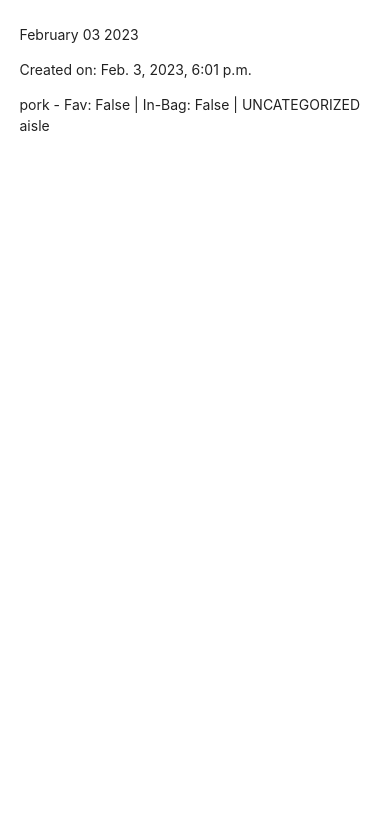
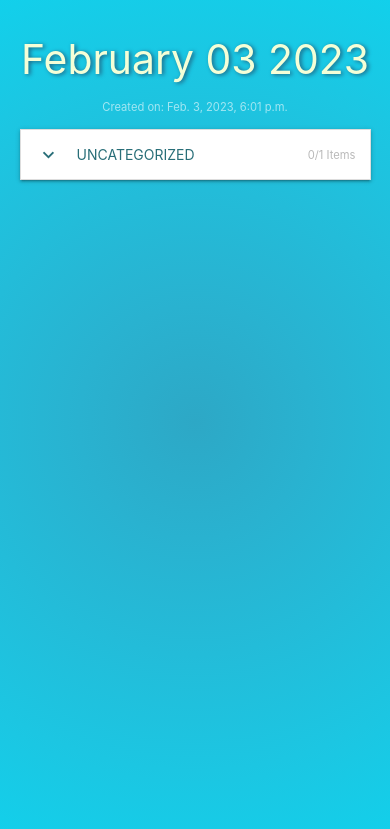
Before and after one commit to jsarko/FoodRewind, a Django app: page /groceries/4 in a window 390 px wide. Shown: the top 829 px of the page. Run offline with Django 4.2, Linux system fonts and the light colour scheme; data comes from the database, SQL or seed files in the repository; both versions use the stored data as it was after the commit; some libraries are stand-ins or nearby versions.

Commit message:
Accordian UX, refactoring, InBag counts

```diff
--- a/grocery_lists/models.py
+++ b/grocery_lists/models.py
@@ -18,3 +18,6 @@ class GroceryItem(models.Model):
 class GroceryList(models.Model):
     name = models.CharField(max_length=100, default=default_grocery_list_name(), unique=True)
     created_on = models.DateTimeField(auto_now=True)
+
+    def __str__(self):
+        return self.name
--- a/grocery_lists/templates/grocery_lists/base.html
+++ b/grocery_lists/templates/grocery_lists/base.html
@@ -7,3 +7,8 @@
 </div>
 <!-- Compiled and minified JavaScript -->
 <script src="https://cdnjs.cloudflare.com/ajax/libs/materialize/1.0.0/js/materialize.min.js"></script>
+<script>
+    $(document).ready(function(){
+        $('.collapsible').collapsible();
+      });
+</script>
--- a/grocery_lists/templates/grocery_lists/grocerylist_detail.html
+++ b/grocery_lists/templates/grocery_lists/grocerylist_detail.html
@@ -1,12 +1,160 @@
 {% extends "grocery_lists/base.html" %}
 {% block content %}
-<p>{{object.name}}</p>
-<p>Created on: {{object.created_on}}</p>
-<ul>
-    {% for item in object.groceries.all %}
-    <li>{{item.name}} - Fav: {{item.is_favorite}} | In-Bag: {{item.in_bag}} | {{item.category}} aisle</li>
-    {% empty %}
-    You haven't added any items to this list.
+<script src="http://ajax.googleapis.com/ajax/libs/jquery/1.9.1/jquery.min.js"></script>
+<style>
+    body {
+        {% comment %} background-image: radial-gradient(circle, #ff6f6f, #fb6968, #f86262, #f45c5b, #f05555); {% endcomment %}
+        {% comment %} background-image: radial-gradient(circle, #148eb0, #0081b3, #0074b3, #1264b0, #3a53a7); {% endcomment %}
+        background-image: radial-gradient(circle, #2da8c6, #29b2d0, #23bcd9, #1cc6e2, #12d0eb);
+    }
+    h3,h5,p {
+        color:white;
+    }
+    h3 {
+        color: #f4ffd7;
+        text-shadow: 2px 1px 4px #1f6180;
+    }
+    label {
+        color: #ffffff96;
+    }
+    .collection a.collection-item {
+        color: #286e78
+    }
+    .collection {
+        border: 3px solid #e4e4e4;
+    }
+    .collapsible-body {
+        padding: unset;
+    }
+    .collapsible-header {
+        color: #286e78;
+        display: block;
+    }
+    .item-count {
+        color: unset;
+        padding-top: 3px;
+        padding-left: 5px;
+        color: #b9b9b9;
+    }
+</style>
+<h3 class="center-align">{{object.name}}</h3>
+<p class="center-align"><label >Created on: {{object.created_on}}</label></p>
+{% regroup object.groceries.all|dictsort:"category" by category as category_list %}
+<ul class="collapsible">
+    {% for category in category_list %}
+        <li>
+            <div
+            id='category-{{ forloop.counter0 }}'
+            class="collapsible-header"
+            onclick="handleAccordianClick('category-{{ forloop.counter0 }}')">
+                <i class="material-icons left">expand_more</i>
+                {{category.grouper}}
+                <label class="item-count right"><span id="id-{{category.grouper}}-item-count">0</span>/{{category.list|length}} Items</label>
+            </div>
+            <div class="collapsible-body">
+                <ul class="collection">
+                    {% for item in category.list %}
+                        <a
+                        id='{{category.grouper}}-item-{{ forloop.counter0 }}'
+                        onclick="placeInBag('{{category.grouper}}-item-{{ forloop.counter0 }}', {{item.id}}, '{{item.name}}', '{{item.category}}')"
+                        href="#!" class="collection-item">
+                            {% if item.in_bag %}
+                            <i class="material-icons left">check_box</i>{{item.name|title}}
+                            {% else %}
+                            <i class="material-icons left">check_box_outline_blank</i>{{item.name|title}}
+                            {% endif %}
+                        </a>
+                    {% endfor %}
+                </ul>
+            </div>
+        </li>
+        </li>
     {% endfor %}
 </ul>
+
+<script>
+    $(document).ready(function(){
+        $('.collapsible').collapsible();
+    });
+    $('.collapsible-header').click(
+        () => {
+            $('.active').css("background-color", "hotpink")
+        }
+    )
+    function handleAccordianClick(id){
+        // Accordian HTML
+        let accordian_elem = $("#"+id)
+        if (accordian_elem.is(":contains('expand_more')")){
+            accordian_elem.html(accordian_elem.html().replace("expand_more", "expand_less"))
+        } else {
+            accordian_elem.html(accordian_elem.html().replace("expand_less", "expand_more"))
+        }
+    }
+    function placeInBag(element, itemId, itemName, itemCategory){
+        // TODO: Convert element to a form and pass that back here
+        let elemId = $("#"+element)
+        console.log("ItemID:", itemId)
+        if (elemId.is(":contains('check_box_outline_blank')")) {
+            // Place item in bag
+
+            // Check box
+            elemId.html(
+                elemId.html().replace("check_box_outline_blank", "check_box")
+            )
+            payload = {
+                "csrfmiddlewaretoken": '{{csrf_token}}',
+                "itemId": itemId,
+                "inBag": true
+            }
+            $.post(
+                "/groceries/{{object.id}}/addToBag",
+                payload,
+            ).done(() => console.log("Success")).fail(() => console.log("Fail"))
+        } else {
+            // Place item in bag
+            console.log("removing")
+            // Check box
+            elemId.html(
+                elemId.html().replace("check_box", "check_box_outline_blank")
+            )
+            payload = {
+                "csrfmiddlewaretoken": '{{csrf_token}}',
+                "itemId": itemId,
+                "inBag": false
+            }
+            $.post(
+                "/groceries/{{object.id}}/addToBag",
+                payload,
+            ).done(() => console.log("Success")).fail(() => console.log("Fail"))
+        }
+        // On success return new list of items with in bag set
+        getBagCounts()
+    }
+    function getBagCounts() {
+        console.log("Counting items in bag")
+        let itemCounts = {}
+        // Convert django queryset into a list of categories of items
+        // that have been placed in a bag
+        const items = [
+            {% for item in object.groceries.all %}
+                {% if item.in_bag %}
+                    "{{item.category}}",
+                {% endif %}
+            {% endfor %}
+        ]
+        // Count the number of category occurences
+        for (const category of items) {
+            itemCounts[category] = itemCounts[category] ? itemCounts[category] + 1: 1
+        }
+        // update the count in the DOM
+        console.log("ItemCounts:", itemCounts)
+        for (category in itemCounts){
+            const id = `id-${category}-item-count`
+            const elem = $(`#${id}`)
+            elem.html(itemCounts[category])
+        }
+
+    }
+    getBagCounts()
+</script>
 {% endblock %}
--- a/grocery_lists/urls.py
+++ b/grocery_lists/urls.py
@@ -5,6 +5,7 @@ app_name = 'groceries'
 urlpatterns = [
     path('', views.ListGroceryListView.as_view(), name='list'),
     path('<int:pk>', views.DetailGroceryListView.as_view(), name="detail"),
-    path('<int:pk>/update', views.UpdateGroceryListView.as_view(template_name="grocery_lists/grocerylist_update.html"), name="update"),
+    path('<int:pk>/update', views.UpdateGroceryListView.as_view(template_name="grocery_lists/grocerylist_create.html"), name="update"),
+    path('<int:pk>/addToBag', views.addToBag, name='addToBag'),
     path('create', views.CreateGroceryListView.as_view(template_name="grocery_lists/grocerylist_create.html"), name='create'),
 ]
--- a/grocery_lists/views.py
+++ b/grocery_lists/views.py
@@ -2,6 +2,7 @@ from django.shortcuts import render
 from django.urls import reverse_lazy
 from django.views.generic import DetailView, ListView, CreateView, UpdateView
 from django.db import transaction
+from django.http import HttpResponseBadRequest, HttpResponse
 
 from .models import GroceryList, GroceryItem
 from .forms import GroceryListForm, GroceryListFormset
@@ -55,3 +56,12 @@ class UpdateGroceryListView(UpdateView):
                 groceries.instance = self.object
                 groceries.save()
         return super().form_valid(form)
+
+def addToBag(request, pk):
+    if request.method == "POST":
+        item_id = request.POST.get('itemId')
+        in_bag = True if request.POST.get('inBag').lower() == "true" else False
+        GroceryItem.objects.filter(pk=item_id).update(in_bag=in_bag)
+        return HttpResponse(204)
+    else:
+        return HttpResponseBadRequest()
```
Also changed, not shown: grocery_lists/templates/grocery_lists/grocerylist_update.html (deleted, +0 -53 lines), db.sqlite3.
